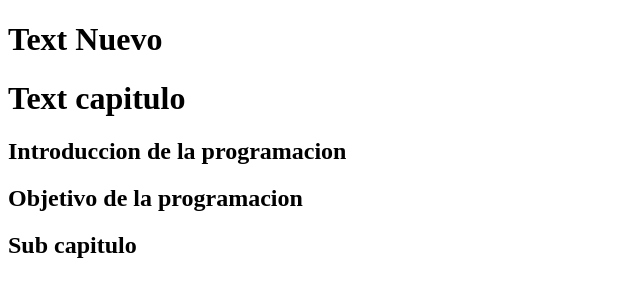
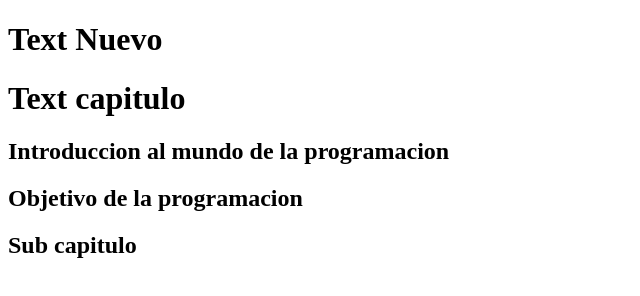
Before and after one commit to santiagog-in/proyectogit, a plain HTML site: page index.html in a window 1280 px wide. Shown: the whole page, without its empty margins (0-640 px from the left). Drawn offline with Linux system fonts and the light colour scheme.

Commit message:
cambio del titulo de introduccion

```diff
--- a/index.html
+++ b/index.html
@@ -8,7 +8,7 @@
 <body>
     <h1>Text Nuevo</h1>
     <h1>Text capitulo</h1>
-        <h2>Introduccion de la programacion</h2>
+        <h2>Introduccion al mundo de la programacion</h2>
         <h2>Objetivo de la programacion</h2>
     <h2>Sub capitulo</h2>
 </body>
```
